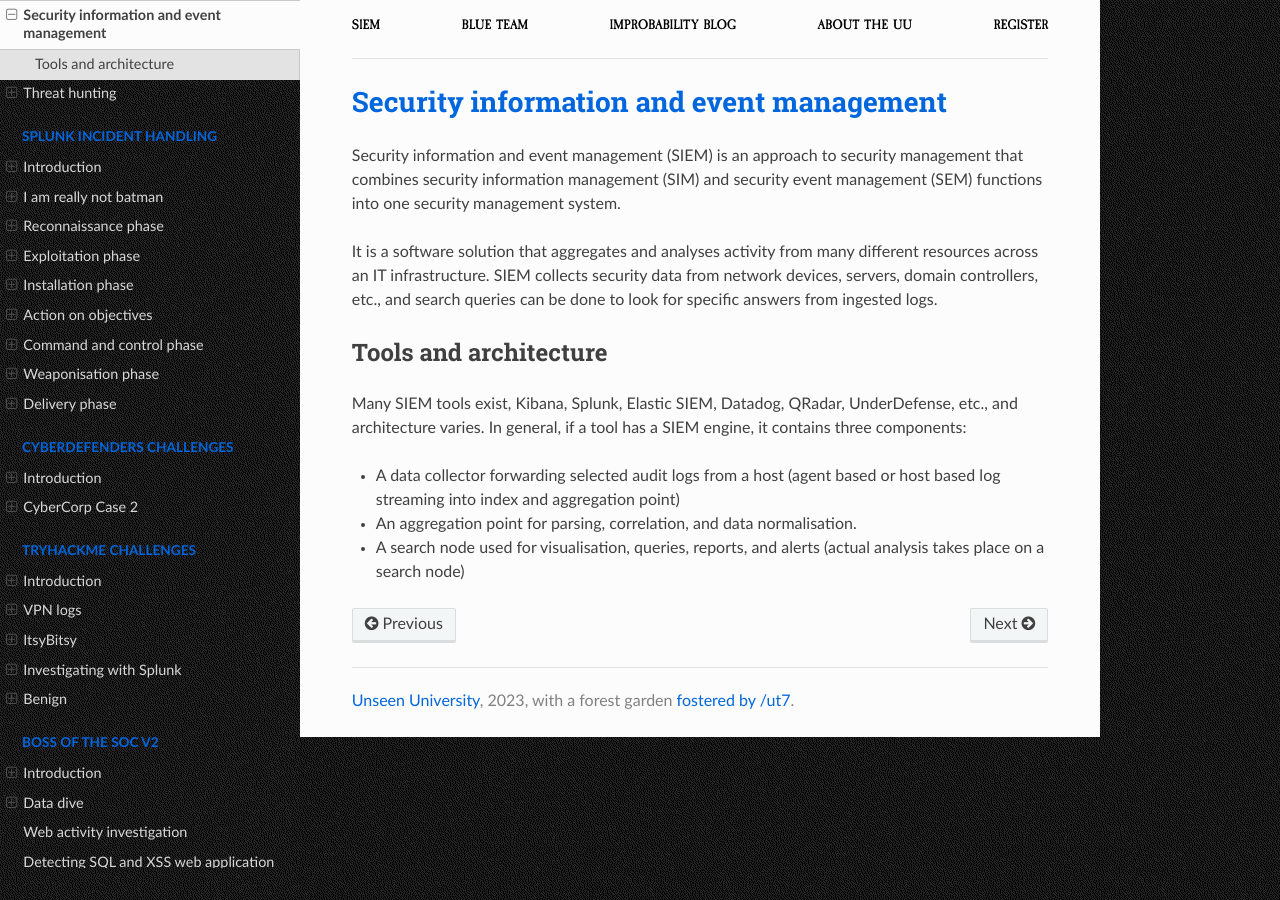
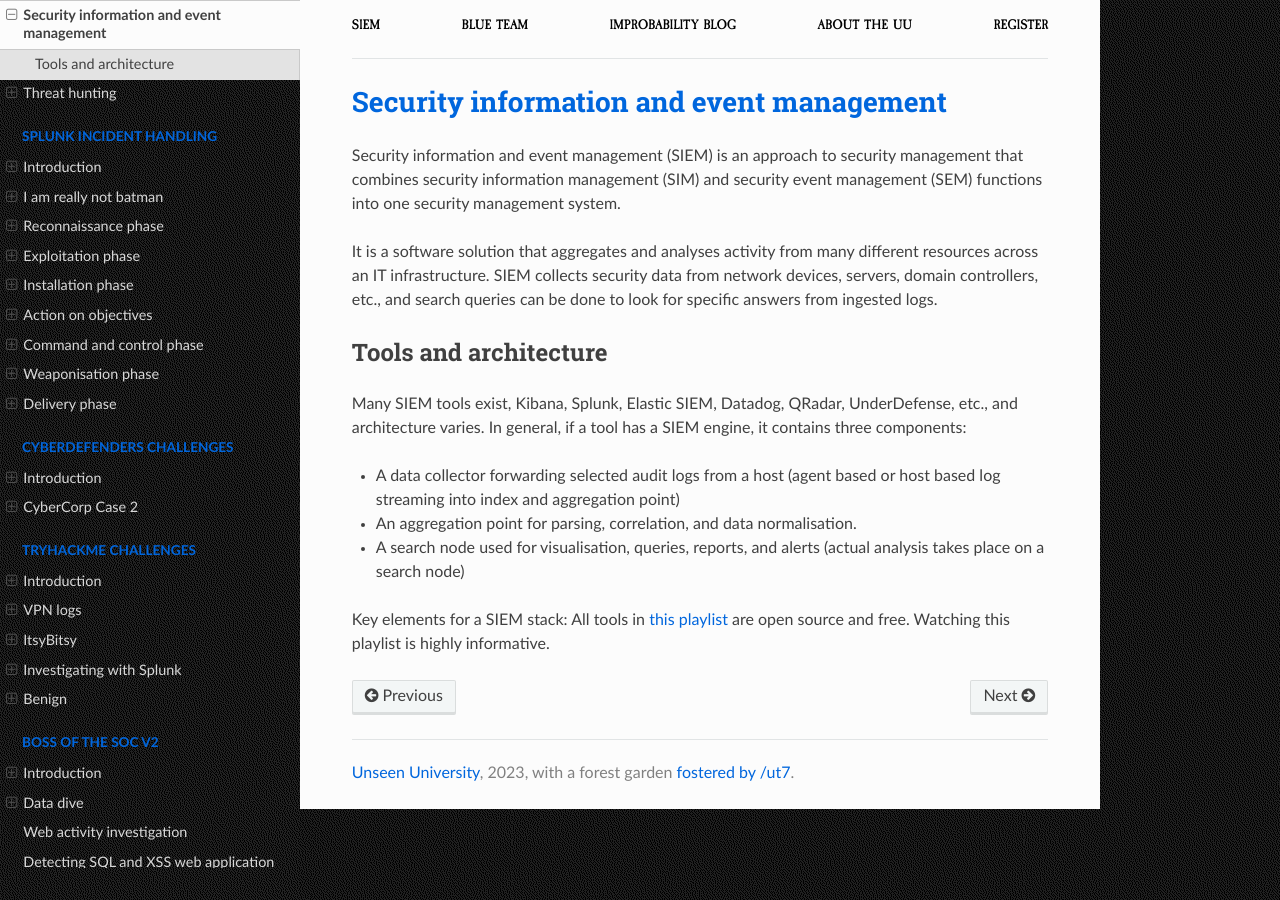
Before and after one commit to tymyrddin/blue-siem, a Sphinx documentation site: the page built from source/docs/notes/siem.md, in a window 1280 px wide. Built offline with Sphinx 7.4.7 and the Read the Docs theme 2.0.0, drawn with Linux system fonts in a browser that asks for light colours.

Commit message:
Added SIEM Stack to note

```diff
--- a/source/docs/notes/siem.md
+++ b/source/docs/notes/siem.md
@@ -11,3 +11,5 @@ Many SIEM tools exist, Kibana, Splunk, Elastic SIEM, Datadog, QRadar, UnderDefen
 * A data collector forwarding selected audit logs from a host (agent based or host based log streaming into index and aggregation point)
 * An aggregation point for parsing, correlation, and data normalisation.
 * A search node used for visualisation, queries, reports, and alerts (actual analysis takes place on a search node)
+
+Key elements for a SIEM stack: All tools in [this playlist](https://www.youtube.com/playlist?list=PLB6hQ_WpB6U0WeroZAfssgRpxW8olnkqy) are open source and free. Watching this playlist is highly informative.
```
Also changed, not shown: source/docs/notes/README.md (line endings or trailing spaces).
